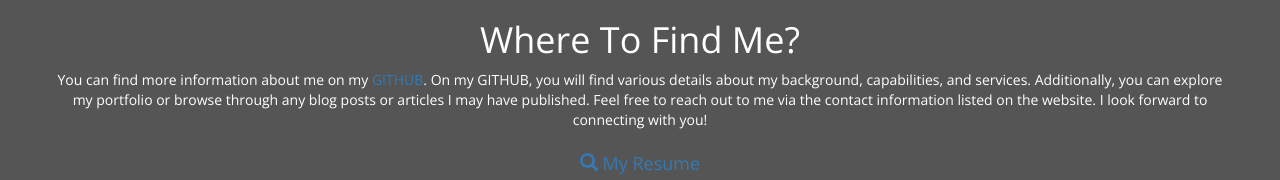
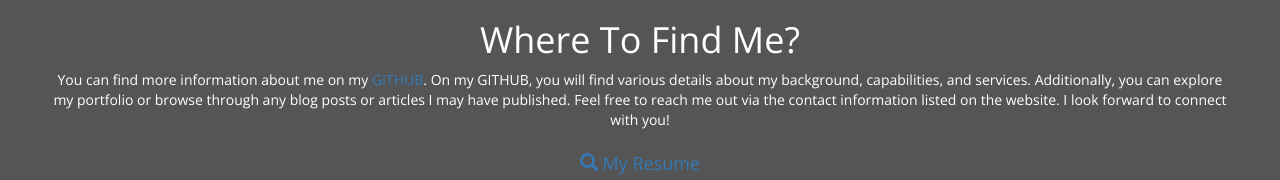
Before and after one commit to HamirulSyakir/SyakirResume1, a plain HTML site: page index.html in a window 1280 px wide. Shown: the part 747-927 px from the top of the page. Drawn offline with nearby package versions, Linux system fonts and the light colour scheme.

Commit message:
Update index.html

```diff
--- a/index.html
+++ b/index.html
@@ -101,7 +101,7 @@ footer a:hover {
     <div class="row">
       <div class="col-sm-12 bg-3" id="where">
         <h1>Where To Find Me?</h1>
-        <p>You can find more information about me on my <a href="https://github.com/HamirulSyakir/" target="_blank">GITHUB</a>. On my GITHUB, you will find various details about my background, capabilities, and services. Additionally, you can explore my portfolio or browse through any blog posts or articles I may have published. Feel free to reach out to me via the contact information listed on the website. I look forward to connecting with you!</p>
+        <p>You can find more information about me on my <a href="https://github.com/HamirulSyakir/" target="_blank">GITHUB</a>. On my GITHUB, you will find various details about my background, capabilities, and services. Additionally, you can explore my portfolio or browse through any blog posts or articles I may have published. Feel free to reach me out via the contact information listed on the website. I look forward to connect with you!</p>
         <a href="HAMIRUL SYAKIR_RESUME_new.pdf" class="btn btn-custom btn-lg" target="_blank">
           <span class="glyphicon glyphicon-search"></span> My Resume
         </a>
```
